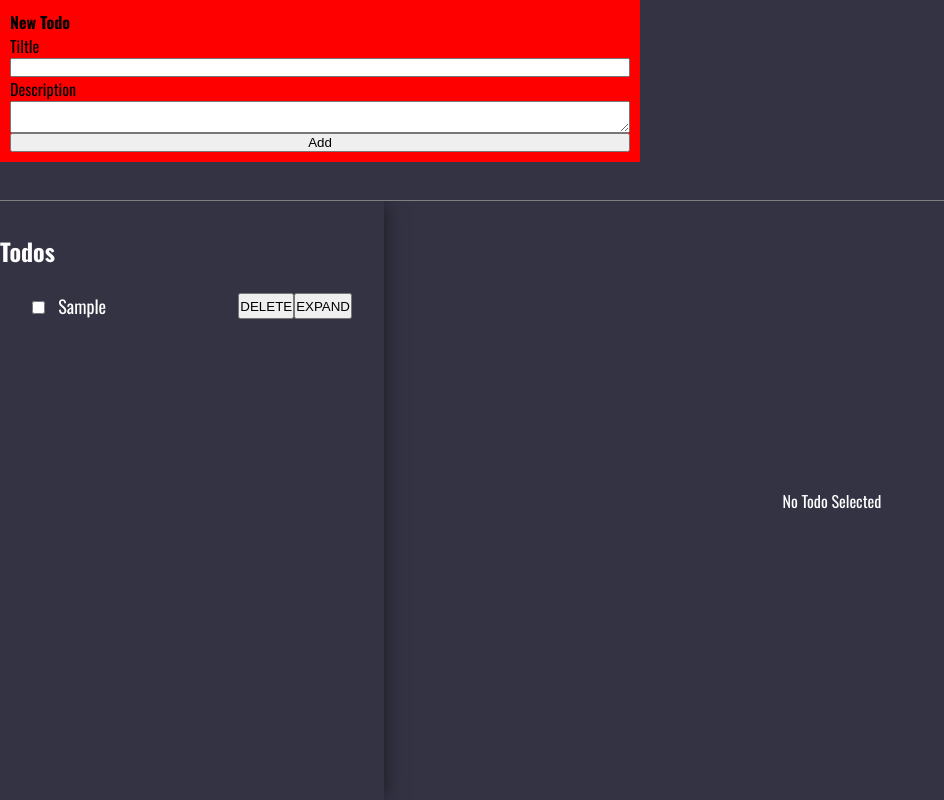
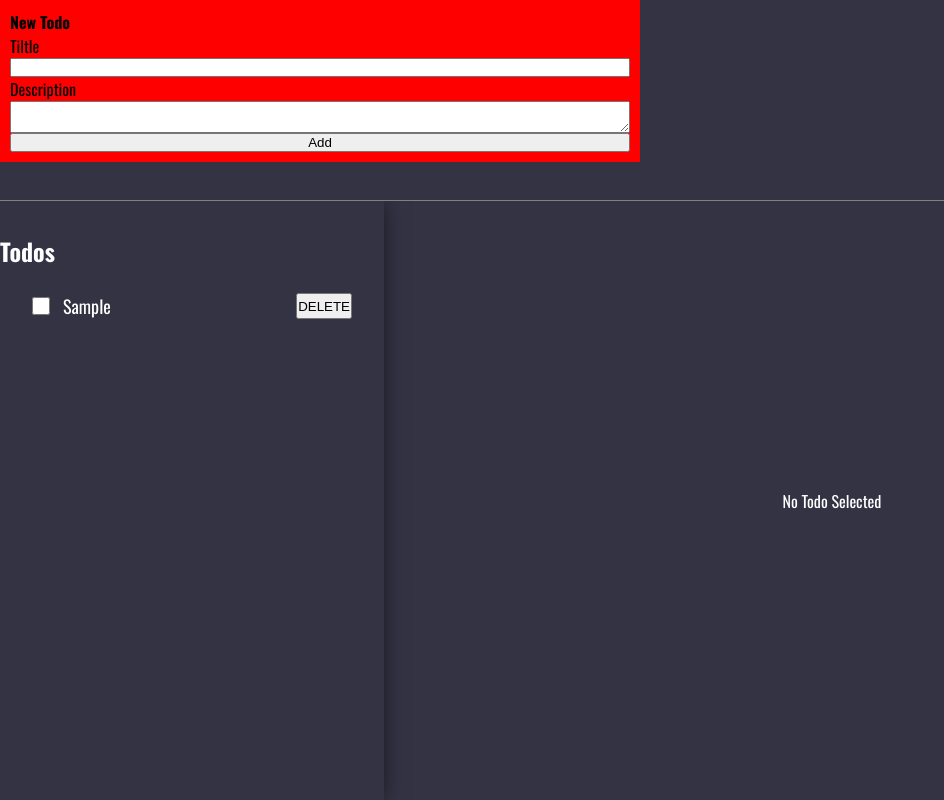
Before and after one commit to RNtaate/vite_todo, a React (Vite) app: page / in a window 1280 px wide. Both pictures are taken after typing "Sample", "Sample" into the empty fields and a click on the button "Add". Shown: the whole page, without its empty margins (0-944 px from the left). Built offline with nearby package versions, Linux system fonts and the light colour scheme.

Commit message:
Transfer item expansion functionality to the list item
Stop propagation of the clicking the checkbox

Add styling to the checkbox.

```diff
--- a/src/App.css
+++ b/src/App.css
@@ -69,10 +69,14 @@
 
 .item-naming-div {
   flex: 1;
+  display: flex;
+  align-items: center;
 }
 
 .item-naming-div > input {
   margin-right: 1em;
+  width: 20px;
+  height: 20px;
 }
 
 .item-naming-div > label {
--- a/src/components/TodoItem.jsx
+++ b/src/components/TodoItem.jsx
@@ -13,13 +13,12 @@ export default function TodoItem({todo}) {
   }
 
   return (
-    <li className="todo-item" >
+    <li className="todo-item" onClick={() => handleExpandingTodo(todo)} >
       <div className='item-naming-div'>
-        <input type='checkbox' id={todo.id} onChange={handleCheckToggle} />
-        <label htmlFor={todo.id}>{todo.title}</label>
+        <input type='checkbox' id={todo.id} onChange={handleCheckToggle} onClick={(e) => (e.stopPropagation())} />
+        <label>{todo.title}</label>
       </div>
       <button onClick={() => (handleDeletingTodo(todo))}>DELETE</button>
-      <button onClick={() => {handleExpandingTodo(todo)}} >EXPAND</button>
     </li>
   )
 }
```
